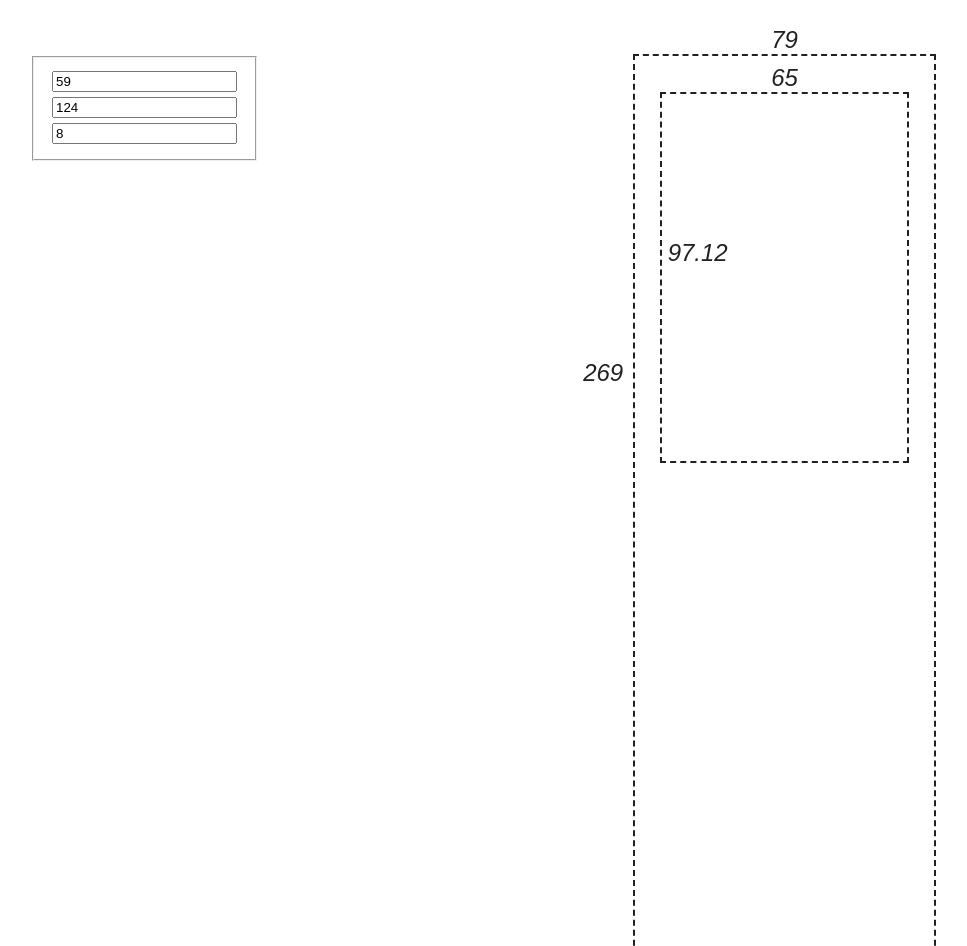
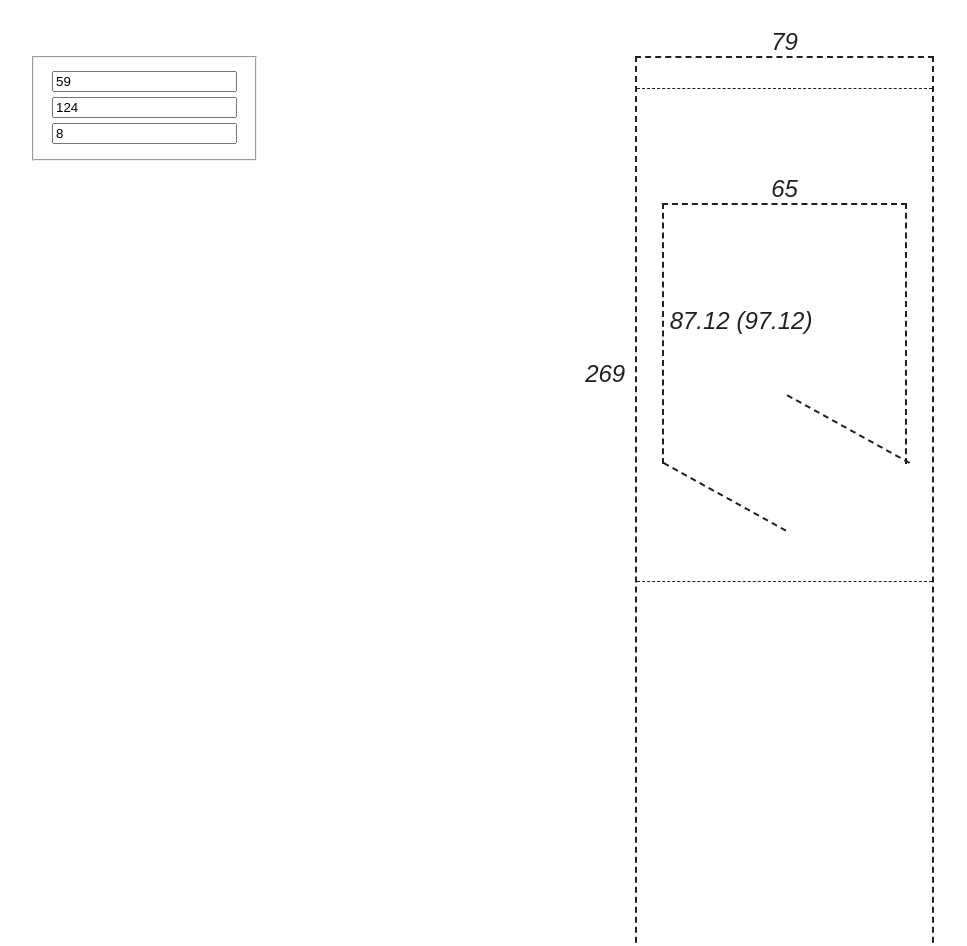
Before and after one commit to shkshk/the-formula, a plain HTML site: page index.html in a window 1280 px wide. Shown: the top 946 px of the page, without its empty margins (26-993 px from the left). Drawn offline with Linux system fonts and the light colour scheme; a web font is replaced by a local one.

Commit message:
Update 2014-06-23T19:17:08.762Z

```diff
--- a/assets/stylesheets/application.css
+++ b/assets/stylesheets/application.css
@@ -31,7 +31,10 @@ body {
 .the_formula-leather {
   display: inline-block;
   text-align: center;
-  outline: 2px dashed #212121;
+  border: 2px dashed #212121;
+  -webkit-box-sizing: border-box;
+  -moz-box-sizing: border-box;
+  box-sizing: border-box;
 }
 .the_formula-felt {
   position: relative;
@@ -53,8 +56,16 @@ body {
   margin-right: 12px;
   content: attr(data-height);
 }
+.the_formula-felt_border {
+  position: absolute;
+  left: 0;
+  right: 0;
+  border-top: 1px dashed #212121;
+}
 .the_formula-leather {
   position: absolute;
+  margin-left: -2px;
+  border-bottom: none;
 }
 .the_formula-leather:before {
   position: absolute;
@@ -73,6 +84,25 @@ body {
   margin-left: 6px;
   content: attr(data-height);
 }
+.the_formula-leather_pocket {
+  position: absolute;
+}
+.pocket-border {
+  position: absolute;
+  bottom: 0;
+  left: 0;
+  -webkit-transform-origin: 0 0;
+  -ms-transform-origin: 0 0;
+  transform-origin: 0 0;
+  border-bottom: 2px dashed #212121;
+}
+.pocket-border--right {
+  left: auto;
+  right: 0;
+  -webkit-transform-origin: 100% 100%;
+  -ms-transform-origin: 100% 100%;
+  transform-origin: 100% 100%;
+}
 body {
   display: table;
   width: 100%;
--- a/index.html
+++ b/index.html
@@ -20,13 +20,42 @@
         v-style="width: patterns.felt.width + 'mm', height: patterns.felt.height + 'mm'"
         v-attr="data-width: patterns.felt.width, data-height: patterns.felt.height">
 
+        <div class="the_formula-felt_border" v-style="top: params.lug + 'mm'"></div>
+        <div class="the_formula-felt_border" v-style="top: (patterns.felt.height + params.lug) / 2 + 'mm'"></div>
+
         <div class="the_formula-leather"
           v-style="
             width: patterns.leather.width + 'mm',
-            height: patterns.leather.height + 'mm',
-            left: params.margin + params.padding + 'mm',
-            top: '10mm'"
-          v-attr="data-width: patterns.leather.width, data-height: patterns.leather.height">
+            height: patterns.leather.smallHeight + 'mm',
+            left: pocketPosition.left + 'mm',
+            bottom: pocketPosition.bottom +'mm'"
+          v-attr="
+            data-width: patterns.leather.width,
+            data-height: patterns.leather.visibleHeight + ' (' + patterns.leather.height + ')'">
+        </div>
+
+        <div class="the_formula-leather_pocket"
+          v-style="
+            width: patterns.leather.width + 'mm',
+            height: pocket.leg + 'mm',
+            left: pocketPosition.left + 'mm',
+            bottom: (pocketPosition.bottom - pocket.leg) +'mm'">
+
+            <div class="pocket-border pocket-border--left" v-style="
+              width: pocket.hypotenuse + 'mm',
+              bottom: pocket.leg + 'mm',
+              -webkit-transform: 'rotate(' + pocket.angle + 'deg)',
+              -ms-transform: 'rotate(' + (-pocket.angle) + 'deg)',
+              transform: 'rotate(' + pocket.angle + 'deg)'">
+            </div>
+
+            <div class="pocket-border pocket-border--right" v-style="
+              width: pocket.hypotenuse + 'mm',
+              bottom: pocket.leg + 'mm',
+              -webkit-transform: 'rotate(' + (-pocket.angle) + 'deg)',
+              -ms-transform: 'rotate(' + (-pocket.angle) + 'deg)',
+              transform: 'rotate(' + pocket.angle + 'deg)'">
+            </div>
         </div>
       </div>
     </div>
```
Also changed, not shown: assets/javascripts/application.js.
